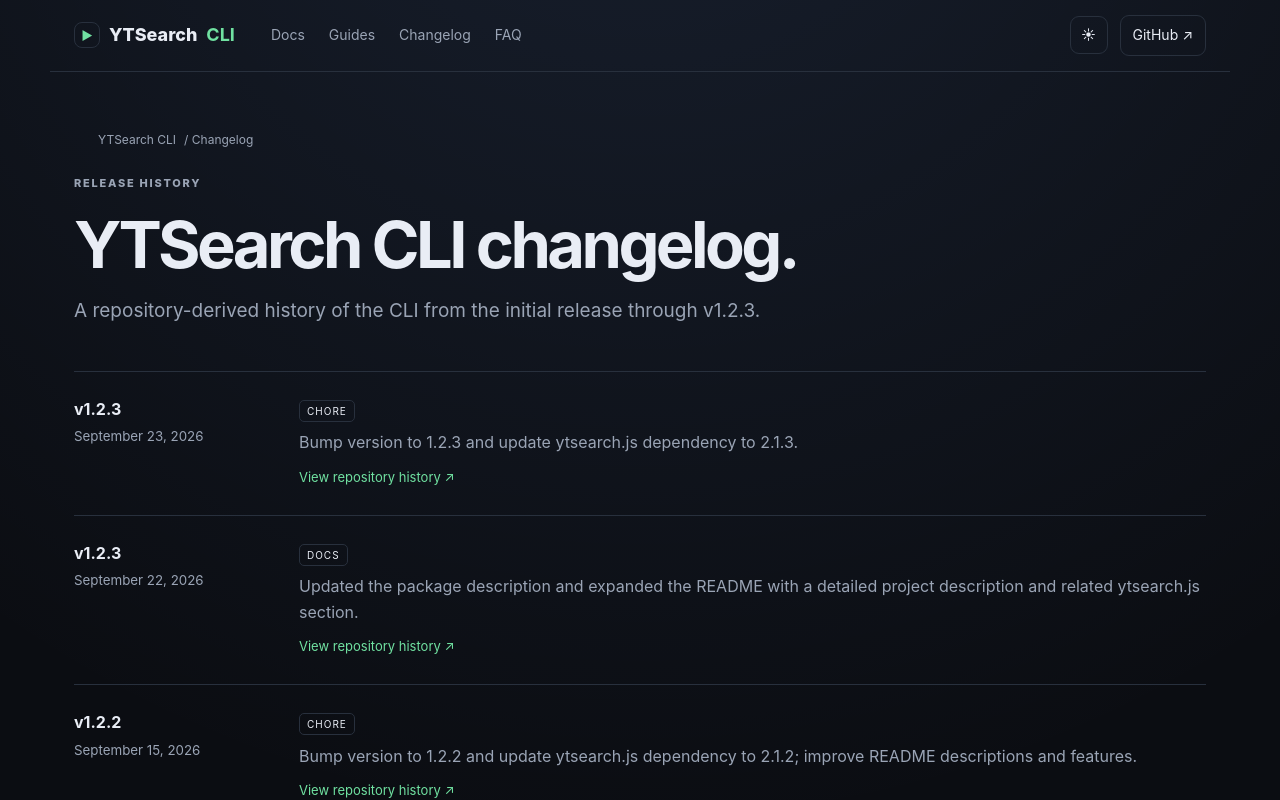
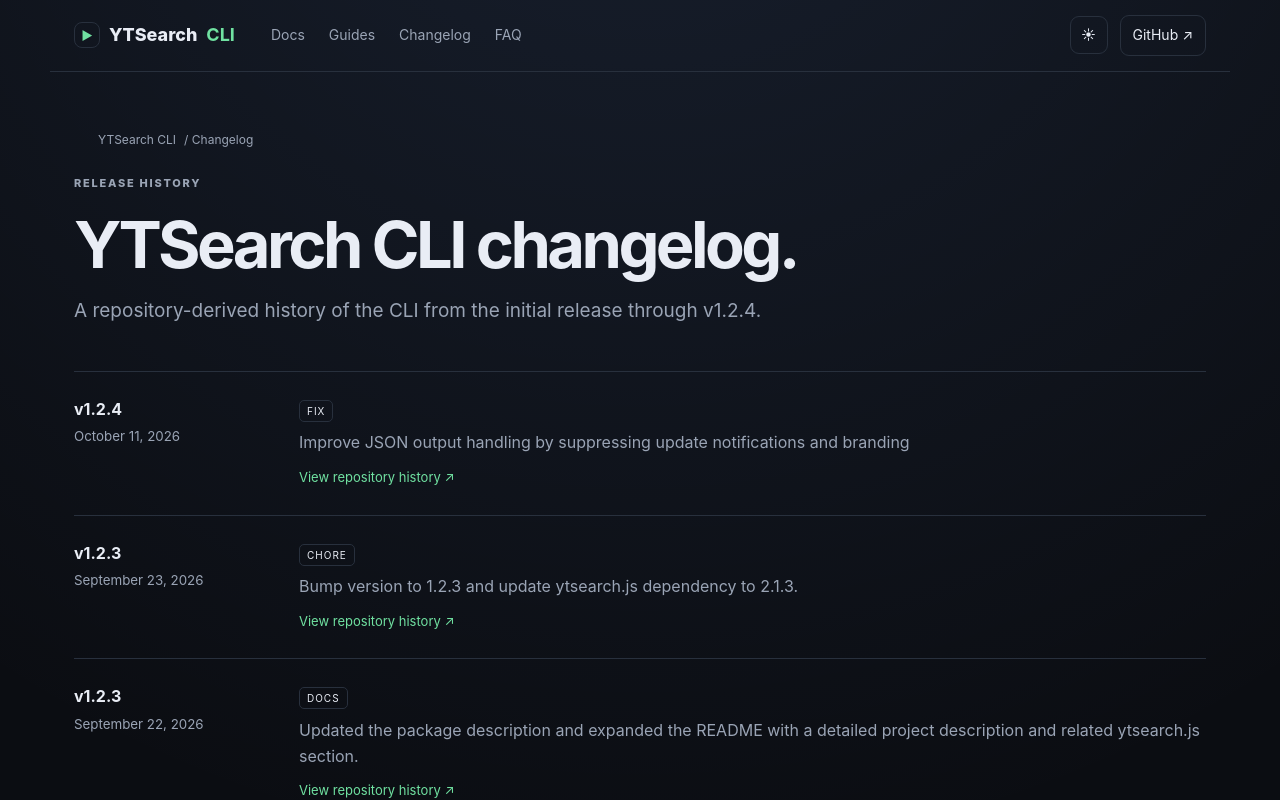
Before and after one commit to RJRYT/ytsearch-cli-docs, a React (Vite) app: page /changelog in a window 1280 px wide. Shown: the top 800 px of the page. Built offline with nearby package versions, Linux system fonts and the light colour scheme.

Commit message:
feat: update changelog to include version 1.2.4 with improvements to JSON output handling

```diff
--- a/src/data/changelog.js
+++ b/src/data/changelog.js
@@ -1,4 +1,10 @@
 export const changelog = [
+  [
+    "1.2.4",
+    "October 11, 2026",
+    "fix",
+    "Improve JSON output handling by suppressing update notifications and branding",
+  ],
   [
     "1.2.3",
     "September 23, 2026",
--- a/src/pages/Changelog.jsx
+++ b/src/pages/Changelog.jsx
@@ -6,7 +6,7 @@ export default function Changelog() {
       <PageHero
         eyebrow="RELEASE HISTORY"
         title="YTSearch CLI changelog."
-        description="A repository-derived history of the CLI from the initial release through v1.2.3."
+        description="A repository-derived history of the CLI from the initial release through v1.2.4."
         crumbs={[{ label: "Changelog", to: "/changelog/" }]}
       />
       <div className="releaseList">
```
